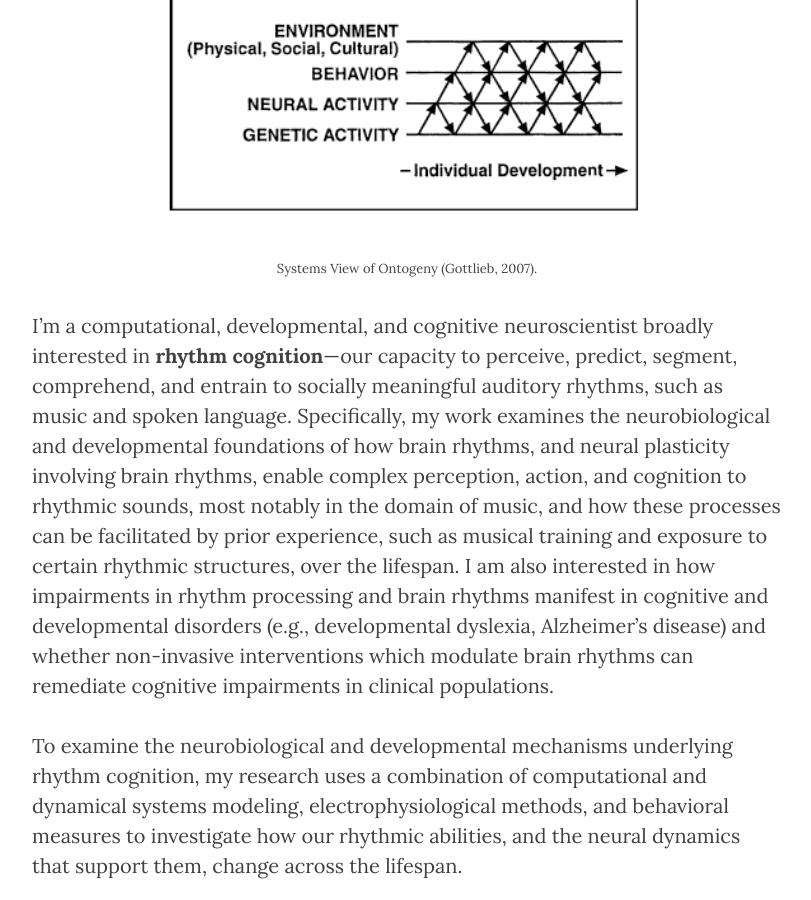
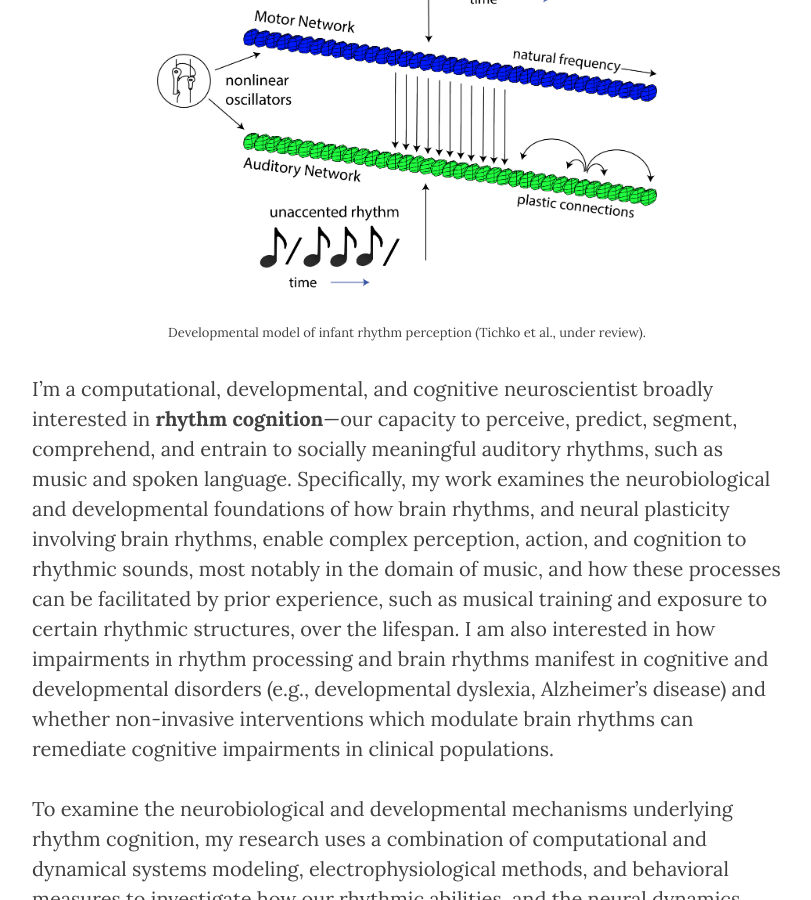
Before and after one commit to ptichko/ptichko.github.io, a Jekyll site: the page built from 3_research.md, in a window 1280 px wide and 900 px high, scrolled down 785 px. Shown: the whole window, without its empty margins (233-1044 px from the left). Built offline with Jekyll 4.4.1, drawn with Linux system fonts in a browser that asks for light colours; nearby versions of some CDN libraries.

Commit message:
updated research

```diff
--- a/3_research.md
+++ b/3_research.md
@@ -10,9 +10,9 @@ Click for my [google scholar](https://scholar.google.com/citations?user=HYUPaSIA
 ## General Research Interests
 
 <center><figure>
-        <img src="/img/Gottlieb2007.png" alt="Systems View of Ontogeny" width="500" hspace="25" vspace="25" />
+        <img src="/img/PhillipsSilver_Network.png" alt="Rhythm Model" width="500" hspace="25" vspace="25" />
         <figcaption>
-                <font size="2">Systems View of Ontogeny (Gottlieb, 2007).</font>
+                <font size="2">Developmental model of infant rhythm perception (Tichko et al., under review).</font>
         </figcaption>
 </figure></center>
 
```
Also changed, not shown: img/PhillipsSilver_Network.png (added).
